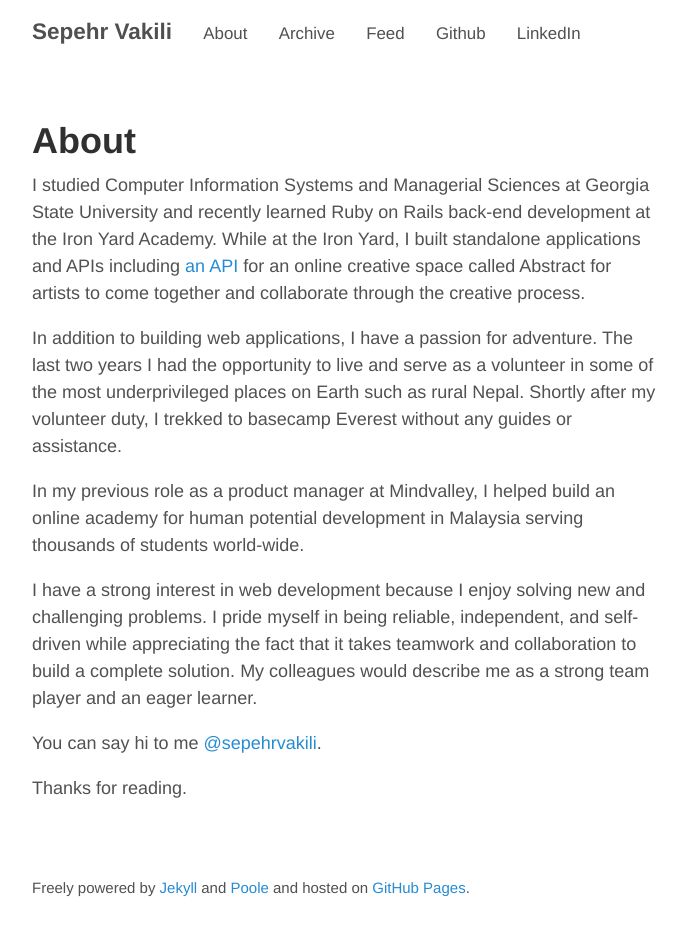
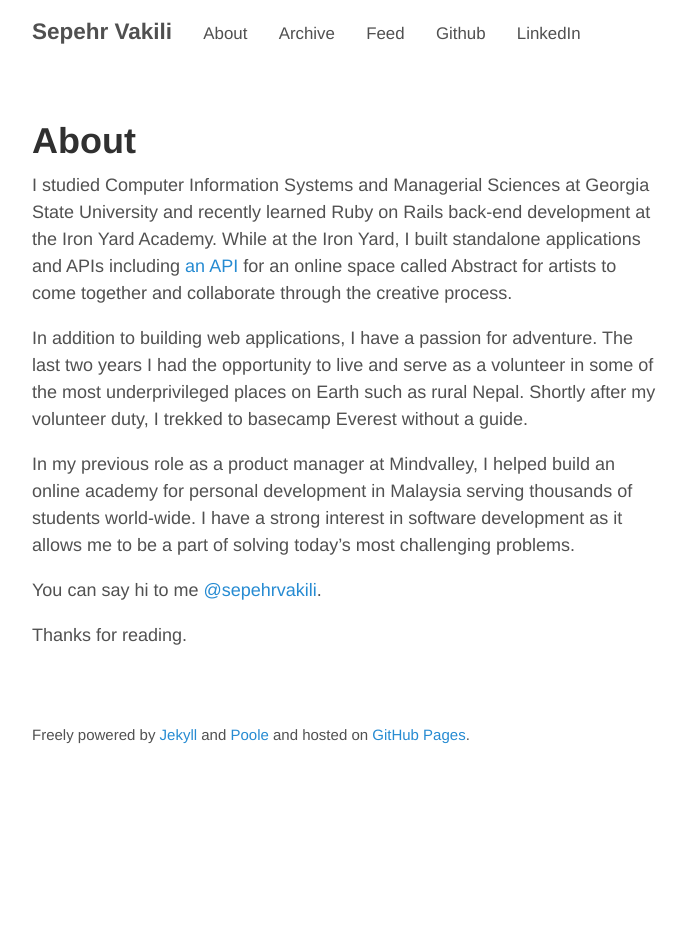
Before and after one commit to heysep/sepehr.github.io, a Jekyll site: the page built from about.md, in a window 1280 px wide. Shown: the whole page, without its empty margins (293-979 px from the left). Built offline with Jekyll 4.4.1, drawn with Linux system fonts in a browser that asks for light colours; after the commit the page ends 900 px from its top, so only the background shows below that.

Commit message:
Update bbio

```diff
--- a/about.md
+++ b/about.md
@@ -3,13 +3,11 @@
 title: About
 ---
 
-I studied Computer Information Systems and Managerial Sciences at Georgia State University and recently learned Ruby on Rails back-end development at the Iron Yard Academy. While at the Iron Yard, I built standalone applications and APIs including [an API](https://github.com/sepehrvakili/abstract-be) for an online creative space called Abstract for artists to come together and collaborate through the creative process.
+I studied Computer Information Systems and Managerial Sciences at Georgia State University and recently learned Ruby on Rails back-end development at the Iron Yard Academy. While at the Iron Yard, I built standalone applications and APIs including [an API](https://github.com/sepehrvakili/abstract-be) for an online space called Abstract for artists to come together and collaborate through the creative process.
 
-In addition to building web applications, I have a passion for adventure. The last two years I had the opportunity to live and serve as a volunteer in some of the most underprivileged places on Earth such as rural Nepal. Shortly after my volunteer duty, I trekked to basecamp Everest without any guides or assistance.
+In addition to building web applications, I have a passion for adventure. The last two years I had the opportunity to live and serve as a volunteer in some of the most underprivileged places on Earth such as rural Nepal. Shortly after my volunteer duty, I trekked to basecamp Everest without a guide.
 
-In my previous role as a product manager at Mindvalley, I helped build an online academy for human potential development in Malaysia serving thousands of students world-wide.
-
-I have a strong interest in web development because I enjoy solving new and challenging problems. I pride myself in being reliable, independent, and self-driven while appreciating the fact that it takes teamwork and collaboration to build a complete solution. My colleagues would describe me as a strong team player and an eager learner.
+In my previous role as a product manager at Mindvalley, I helped build an online academy for personal development in Malaysia serving thousands of students world-wide. I have a strong interest in software development as it allows me to be a part of solving today's most challenging problems.
 
 You can say hi to me [@sepehrvakili](https://twitter.com/sepehrvakili).
 
```
